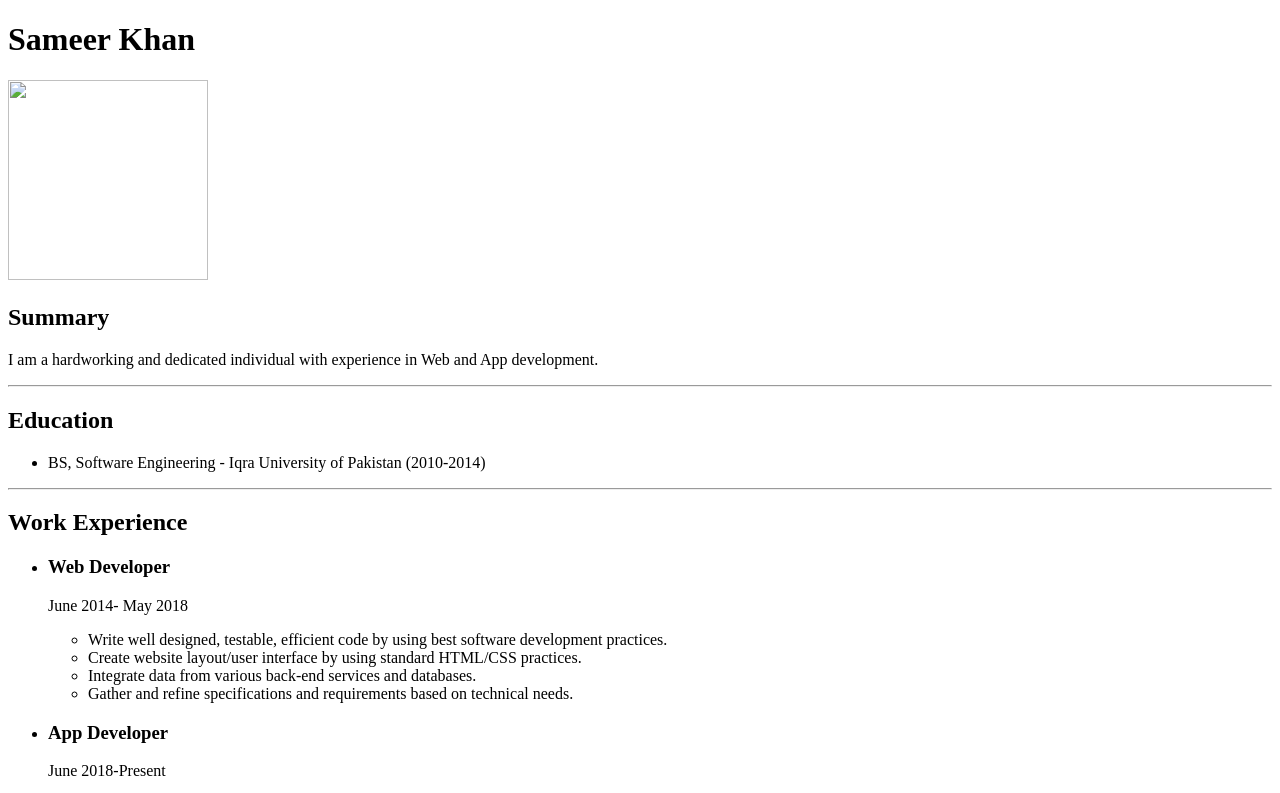
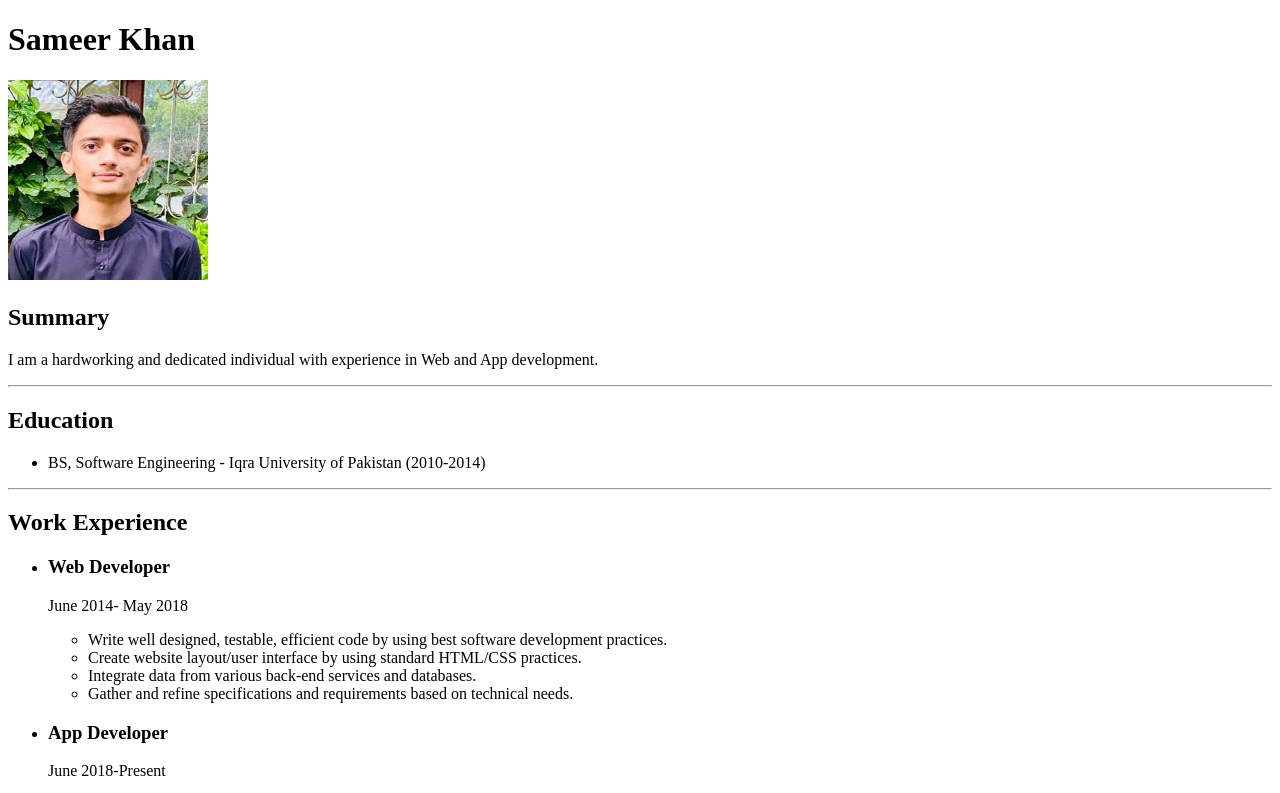
Before and after one commit to sameerkhan50/html-Resume, a plain HTML site: page index.html in a window 1280 px wide. Shown: the top 793 px of the page. Drawn offline with Linux system fonts and the light colour scheme.

Commit message:
Update index.html

```diff
--- a/index.html
+++ b/index.html
@@ -7,7 +7,7 @@
 </head>
 <body>
     <h1>Sameer Khan</h1>
-<img src="../Downloads/WhatsApp Image 2023-08-05 at 10.09.26 AM.jpeg" width="200" height="200"/>
+<img src="WhatsApp Image 2023-08-05 at 10.09.26 AM.jpeg" width="200" height="200"/>
 <h2>Summary</h2>
 <p>I am a hardworking and dedicated individual with experience in Web and App development.</p>
 <hr>
```
